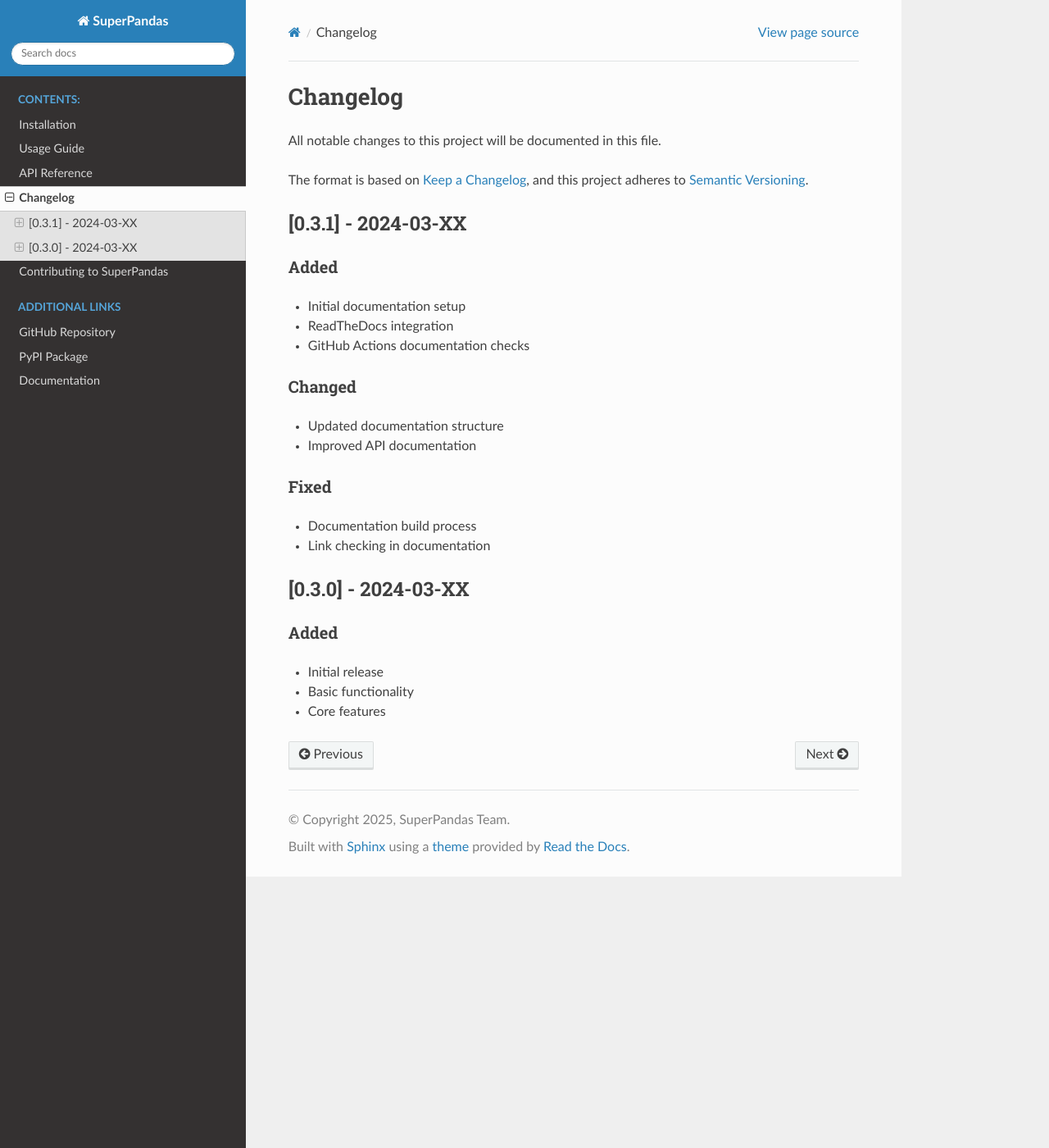
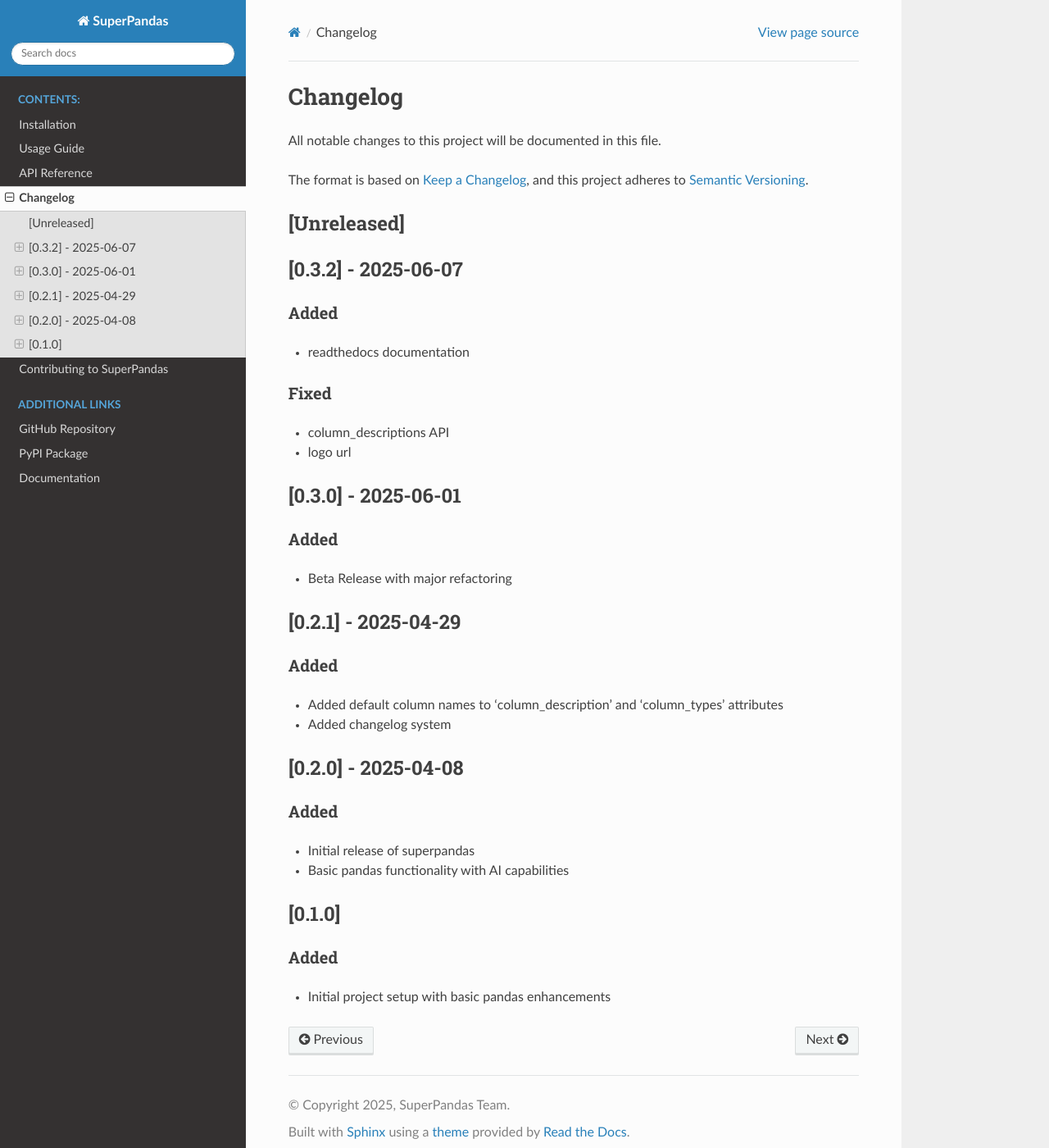
Before and after one commit to superpandas-ai/superpandas, a Sphinx documentation site: the page built from docs/source/changelog.rst, in a window 1280 px wide and 1400 px high. Shown: the whole window at 82% size. Built offline with Sphinx 7.4.7 and the Read the Docs theme 3.1.0, drawn with Linux system fonts in a browser that asks for light colours.

Commit message:
added logo and auto update of changelog.rst

```diff
--- a/docs/source/changelog.rst
+++ b/docs/source/changelog.rst
@@ -6,33 +6,54 @@
 The format is based on `Keep a Changelog <https://keepachangelog.com/en/1.0.0/>`_,
 and this project adheres to `Semantic Versioning <https://semver.org/spec/v2.0.0.html>`_.
 
-[0.3.1] - 2024-03-XX
+[Unreleased]
+------------
+
+[0.3.2] - 2025-06-07
 --------------------
 
 Added
 ~~~~~
-- Initial documentation setup
-- ReadTheDocs integration
-- GitHub Actions documentation checks
-
-Changed
-~~~~~~~
-- Updated documentation structure
-- Improved API documentation
+- readthedocs documentation
 
 Fixed
 ~~~~~
-- Documentation build process
-- Link checking in documentation
+- column_descriptions API
+- logo url
 
-[0.3.0] - 2024-03-XX
+[0.3.0] - 2025-06-01
 --------------------
 
 Added
 ~~~~~
-- Initial release
-- Basic functionality
-- Core features
+- Beta Release with major refactoring
 
-.. [0.3.1]: https://github.com/superpandas-ai/superpandas/compare/v0.3.0...v0.3.1
+[0.2.1] - 2025-04-29
+--------------------
+
+Added
+~~~~~
+- Added default column names to 'column_description' and 'column_types' attributes
+- Added changelog system
+
+[0.2.0] - 2025-04-08
+--------------------
+
+Added
+~~~~~
+- Initial release of superpandas
+- Basic pandas functionality with AI capabilities
+
+[0.1.0]
+-------
+
+Added
+~~~~~
+- Initial project setup with basic pandas enhancements
+
+.. [0.3.2]: https://github.com/superpandas-ai/superpandas/compare/v0.3.0...v0.3.2
+.. [0.3.0]: https://github.com/superpandas-ai/superpandas/compare/v0.2.1...v0.3.0
+.. [0.2.1]: https://github.com/superpandas-ai/superpandas/compare/v0.2.0...v0.2.1
+.. [0.2.0]: https://github.com/superpandas-ai/superpandas/compare/v0.1.0...v0.2.0
+.. [0.1.0]: https://github.com/superpandas-ai/superpandas/releases/tag/v0.1.0
 .. [0.3.0]: https://github.com/superpandas-ai/superpandas/releases/tag/v0.3.0
--- a/docs/source/index.rst
+++ b/docs/source/index.rst
@@ -2,6 +2,12 @@
    sphinx-quickstart on Mon Jul 22 13:18:55 2024.
    You can adapt this file completely to your liking, but it should at least
    contain the root `toctree` directive.
+
+.. image:: _static/spd_logo.png
+   :alt: SuperPandas Logo
+   :align: center
+   :width: 200px
+
 
 Welcome to SuperPandas's documentation!
 ========================================
```
Also changed, not shown: CHANGELOG.md (+1 -1 lines), docs/source/_static/spd_logo.png (renamed from spd_logo.png), 2 other files.
